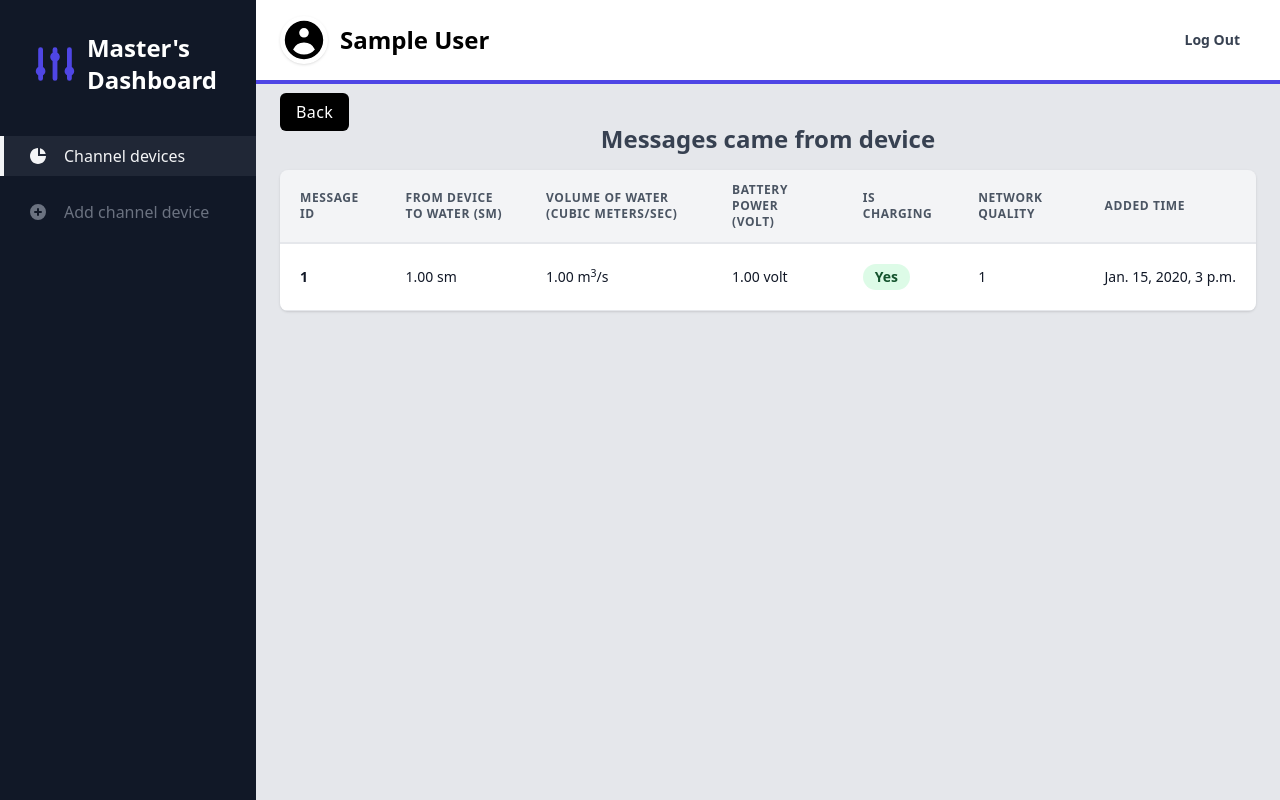
After one commit to SanjarbekSaminjonov/managewater_backend, a Django app: page /channels/masters/detail/1/last-messages/ in a window 1280 px wide. The commit adds this page. Run offline with Django 4.2, Linux system fonts and the light colour scheme; a user stored in the database is signed in; tables that the repository leaves empty hold one stand-in row (values such as "Sample post"); parts of the project's set-up code (start-up, migrations or seed data) failed here and were passed over; some libraries are stand-ins or nearby versions.

Commit message:
master dashboard changes

```diff
--- a/apps/channels/forms.py
+++ b/apps/channels/forms.py
@@ -39,7 +39,7 @@ class ChannelDeviceForm(ModelForm):
 class ChannelDeviceEditForm(ModelForm):
     class Meta:
         model = ChannelDevice
-        fields = ('name', 'phone_number', 'height', 'height_conf', 'latitude', 'longitude')
+        fields = ('name', 'phone_number', 'full_height', 'height', 'height_conf', 'latitude', 'longitude')
 
     def __init__(self, *args, **kwargs):
         super(ChannelDeviceEditForm, self).__init__(*args, **kwargs)
--- a/apps/channels/urls.py
+++ b/apps/channels/urls.py
@@ -12,9 +12,14 @@ urlpatterns = [
         name='edit_channel_device_data'
     ),
     path(
-        'detail/<str:device_id>/volume_table/',
+        'detail/<str:device_id>/volume-table/',
         views.volume_table,
         name='volume_table'
+    ),
+    path(
+        'detail/<str:device_id>/last-messages/',
+        views.last_messages,
+        name='last_messages'
     ),
     path(
         'detail/<str:device_id>/new/',
--- a/apps/channels/views.py
+++ b/apps/channels/views.py
@@ -2,7 +2,7 @@ from django.contrib.auth.decorators import login_required
 from django.shortcuts import render, redirect
 
 from .forms import ChannelDeviceForm, ChannelDeviceEditForm, ChannelDeviceVolumeForm
-from .models import ChannelDevice, ChannelDeviceVolumeTable
+from .models import ChannelDevice, ChannelMessage, ChannelDeviceVolumeTable
 
 
 @login_required(login_url='login')
@@ -133,3 +133,15 @@ def volume_table(request, device_id):
     }
 
     return render(request, 'channels_master/edit_row_volume_table.html', context)
+
+
+@login_required(login_url='login')
+def last_messages(request, device_id):
+    context = {
+        'title': 'Device rows',
+        'device_id': device_id,
+        'selected_device_messages':
+            ChannelMessage.objects.filter(device_id=device_id).order_by('-created_at')[:10]
+    }
+
+    return render(request, 'channels_master/last_channel_messages.html', context)
--- a/core/settings.py
+++ b/core/settings.py
@@ -35,6 +35,7 @@ INSTALLED_APPS = [
     'apps.channels',
     'apps.wells',
     'apps.watchers',
+    'apps.ministry_links',
 ]
 
 MIDDLEWARE = [
--- a/templates/base.html
+++ b/templates/base.html
@@ -7,101 +7,20 @@
     <meta name="viewport" content="width=device-width, initial-scale=1.0"/>
     <title>{% block page_title %} {% endblock page_title %}</title>
     <script src="https://cdn.tailwindcss.com"></script>
+    <script src="https://cdnjs.cloudflare.com/ajax/libs/alpinejs/2.3.0/alpine.js"
+            integrity="sha512-nIwdJlD5/vHj23CbO2iHCXtsqzdTTx3e3uAmpTm4x2Y8xCIFyWu4cSIV8GaGe2UNVq86/1h9EgUZy7tn243qdA=="
+            crossorigin="anonymous" referrerpolicy="no-referrer"></script>
 </head>
 
-<body>
+<body x-data="{isNavbarOpen: false}">
 
 <div class="flex h-screen bg-gray-200 font-roboto">
 
-    <div class="flex">
-        <div class="hidden fixed inset-0 z-20 transition-opacity bg-black opacity-50 lg:hidden"></div>
-
-        <div class="-translate-x-full ease-in fixed inset-y-0 left-0 z-30 w-64 overflow-y-auto transition duration-300 transform bg-gray-900 lg:translate-x-0 lg:static lg:inset-0">
-            <div class="flex items-center justify-center mt-8">
-                <a href="{% url 'master_dashboard' %}" class="flex items-center">
-
-                    <svg xmlns="http://www.w3.org/2000/svg" class="h-12 w-12 text-indigo-600" viewBox="0 0 20 20"
-                         fill="currentColor">
-                        <path d="M5 4a1 1 0 00-2 0v7.268a2 2 0 000 3.464V16a1 1 0 102 0v-1.268a2 2 0 000-3.464V4zM11 4a1 1 0 10-2 0v1.268a2 2 0 000 3.464V16a1 1 0 102 0V8.732a2 2 0 000-3.464V4zM16 3a1 1 0 011 1v7.268a2 2 0 010 3.464V16a1 1 0 11-2 0v-1.268a2 2 0 010-3.464V4a1 1 0 011-1z"></path>
-                    </svg>
-
-                    <span class="mx-2 text-2xl font-semibold text-white">Master's <br> Dashboard</span>
-
-                </a>
-            </div>
-
-            <nav class="mt-10">
-
-                <a href="{% url 'master_dashboard' %}"
-                   class="router-link-active router-link-exact-active flex items-center px-6 py-2 mt-4 duration-200 border-l-4 bg-gray-600 bg-opacity-25 text-gray-100 border-gray-100"
-                   aria-current="page">
-                    <svg class="w-5 h-5" viewBox="0 0 20 20" fill="none" xmlns="http://www.w3.org/2000/svg">
-                        <path d="M2 10C2 5.58172 5.58172 2 10 2V10H18C18 14.4183 14.4183 18 10 18C5.58172 18 2 14.4183 2 10Z"
-                              fill="currentColor"></path>
-                        <path d="M12 2.25195C14.8113 2.97552 17.0245 5.18877 17.748 8.00004H12V2.25195Z"
-                              fill="currentColor">
-                        </path>
-                    </svg>
-                    <span class="mx-4">Channel devices</span>
-                </a>
-
-                <a href="{% url 'add_new_device' %}"
-                   class="flex items-center px-6 py-2 mt-4 duration-200 border-l-4 border-gray-900 text-gray-500 hover:bg-gray-600 hover:bg-opacity-25 hover:text-gray-100">
-                    <svg xmlns="http://www.w3.org/2000/svg" class="h-5 w-5" viewBox="0 0 20 20" fill="currentColor">
-                        <path fill-rule="evenodd"
-                              d="M10 18a8 8 0 100-16 8 8 0 000 16zm1-11a1 1 0 10-2 0v2H7a1 1 0 100 2h2v2a1 1 0 102 0v-2h2a1 1 0 100-2h-2V7z"
-                              clip-rule="evenodd"></path>
-                    </svg>
-                    <span class="mx-4">Add channel device</span>
-                </a>
-            </nav>
-        </div>
-    </div>
+    {% include 'partials/sidebar.html' %}
 
     <div class="flex-1 flex flex-col overflow-hidden">
 
-        <header class="flex items-center justify-between px-6 py-4 bg-white border-b-4 border-indigo-600">
-
-            {% if user.is_authenticated %}
-
-                <div class="flex items-center">
-                    <div class="relative">
-                        <button class="relative z-10 block w-12 h-12 overflow-hidden rounded-full shadow focus:outline-none">
-                            <svg xmlns="http://www.w3.org/2000/svg" class="h-full w-full" viewBox="0 0 20 20"
-                                 fill="currentColor">
-                                <path fill-rule="evenodd"
-                                      d="M18 10a8 8 0 11-16 0 8 8 0 0116 0zm-6-3a2 2 0 11-4 0 2 2 0 014 0zm-2 4a5 5 0 00-4.546 2.916A5.986 5.986 0 0010 16a5.986 5.986 0 004.546-2.084A5 5 0 0010 11z"
-                                      clip-rule="evenodd">
-                                </path>
-                            </svg>
-                        </button>
-                    </div>
-                    <div class="pl-3">
-                        <p class="font-bold text-2xl">
-                            {% if user.first_name and user.last_name %}
-                                {{ user.first_name }} {{ user.last_name }}
-                            {% else %}
-                                {{ user.username }}
-                            {% endif %}
-                        </p>
-                    </div>
-                </div>
-                <div>
-                    <a href="{% url 'logout' %}"
-                       class="block rounded px-4 py-2 text-sm font-bold text-gray-700 hover:bg-indigo-600 hover:text-white">Log
-                        Out</a>
-                </div>
-
-            {% else %}
-                <div></div>
-                <div>
-                    <a href="{% url 'login' %}"
-                       class="block rounded px-4 py-2 text-sm hover:text-gray-700 bg-indigo-600 text-white">Log
-                        In</a>
-                </div>
-            {% endif %}
-
-        </header>
+        {% include 'partials/header.html' %}
 
         {% block content %}
 
--- /dev/null
+++ b/templates/channels_master/last_channel_messages.html
@@ -0,0 +1,128 @@
+{% extends 'base.html' %}
+
+{% block page_title %}
+    {{ title }}
+{% endblock page_title %}
+
+
+{% block content %}
+    <main class="flex-1 overflow-x-hidden overflow-y-auto bg-gray-200">
+        <div class="container mx-auto px-6 py-4">
+
+            <a href="{% url 'device_detail' device_id %}"
+               class="px-4 py-2 font-medium tracking-wide text-white capitalize transition-colors duration-200 transform bg-black rounded-md hover:bg-neutral-500 focus:outline-none focus:bg-indigo-500">
+                Back
+            </a>
+
+            {% if form %}
+                <form method="post" class="mt-6">
+                    {% csrf_token %}
+                    <div class="grid grid-cols-2 gap-6 mt-4 sm:grid-cols-2">
+                        {{ form }}
+                    </div>
+
+                    <div class="flex justify-end mt-4">
+                        <button type="submit"
+                                class="px-4 py-2 text-gray-200 bg-gray-800 rounded-md hover:bg-gray-700 focus:outline-none focus:bg-gray-700">
+                            Save
+                        </button>
+                    </div>
+
+                </form>
+            {% endif %}
+
+
+            <h2 class="text-2xl text-center font-semibold leading-tight text-gray-700">
+                Messages came from device
+            </h2>
+
+
+            <div class="px-4 py-4 -mx-4 overflow-x-auto sm:-mx-8 sm:px-8">
+                <div class="inline-block min-w-full overflow-hidden rounded-lg shadow">
+                    <table class="min-w-full leading-normal">
+                        <thead>
+                        <tr>
+                            <th class="px-5 py-3 text-xs font-semibold tracking-wider text-left text-gray-600 uppercase bg-gray-100 border-b-2 border-gray-200">
+                                Message ID
+                            </th>
+                            <th class="px-5 py-3 text-xs font-semibold tracking-wider text-left text-gray-600 uppercase bg-gray-100 border-b-2 border-gray-200">
+                                From device to water (sm)
+                            </th>
+                            <th class="px-5 py-3 text-xs font-semibold tracking-wider text-left text-gray-600 uppercase bg-gray-100 border-b-2 border-gray-200">
+                                Volume of water (cubic meters/sec)
+                            </th>
+                            <th class="px-5 py-3 text-xs font-semibold tracking-wider text-left text-gray-600 uppercase bg-gray-100 border-b-2 border-gray-200">
+                                Battery power (volt)
+                            </th>
+                            <th class="px-5 py-3 text-xs font-semibold tracking-wider text-left text-gray-600 uppercase bg-gray-100 border-b-2 border-gray-200">
+                                Is charging
+                            </th>
+                            <th class="px-5 py-3 text-xs font-semibold tracking-wider text-left text-gray-600 uppercase bg-gray-100 border-b-2 border-gray-200">
+                                Network quality
+                            </th>
+                            <th class="px-5 py-3 text-xs font-semibold tracking-wider text-left text-gray-600 uppercase bg-gray-100 border-b-2 border-gray-200">
+                                Added time
+                            </th>
+                        </tr>
+                        </thead>
+                        <tbody>
+                        {% for message in selected_device_messages %}
+                            <tr>
+                                <td class="px-5 py-5 text-sm bg-white border-b border-gray-200">
+                                    <p class="text-gray-900 whitespace-nowrap"><b>{{ message.id }}</b></p>
+                                </td>
+                                <td class="px-5 py-5 text-sm bg-white border-b border-gray-200">
+                                    <p class="text-gray-900 whitespace-nowrap">{{ message.h }} sm</p>
+                                </td>
+                                <td class="px-5 py-5 text-sm bg-white border-b border-gray-200">
+                                    <p class="text-gray-900 whitespace-nowrap">
+                                        {{ message.water_volume }}
+                                        m<sup>3</sup>/s
+                                    </p>
+                                </td>
+                                <td class="px-5 py-5 text-sm bg-white border-b border-gray-200">
+                                    <p class="text-gray-900 whitespace-nowrap">{{ message.bat }} volt</p>
+                                </td>
+                                <td class="px-5 py-5 text-sm bg-white border-b border-gray-200">
+                                    {% if message.is_charging %}
+                                        <span class="relative inline-block px-3 py-1 font-semibold text-green-900 leading-tight">
+                                            <span aria-hidden=""
+                                                  class="absolute inset-0 bg-green-200 opacity-50 rounded-full"></span>
+                                            <span class="relative">Yes</span>
+                                        </span>
+                                    {% else %}
+                                        <span class="relative inline-block px-3 py-1 font-semibold text-red-900 leading-tight">
+                                            <span aria-hidden=""
+                                                  class="absolute inset-0 bg-red-200 opacity-50 rounded-full"></span>
+                                            <span class="relative">No</span>
+                                        </span>
+                                    {% endif %}
+                                </td>
+                                <td class="px-5 py-5 text-sm bg-white border-b border-gray-200">
+                                    <p class="text-gray-900 whitespace-nowrap">{{ message.net }}</p>
+                                </td>
+                                <td class="px-5 py-5 text-sm bg-white border-b border-gray-200">
+                                    <p class="text-gray-900 whitespace-nowrap">{{ message.created_at }}</p>
+                                </td>
+                            </tr>
+                        {% endfor %}
+                        </tbody>
+                    </table>
+{#                    <div class="flex flex-col items-center px-5 py-5 bg-white border-t xs:flex-row xs:justify-between">#}
+{#                        <span class="text-xs text-gray-900 xs:text-sm">Showing 1 to 4 of 50 Entries</span>#}
+{#                        <div class="inline-flex mt-2 xs:mt-0">#}
+{#                            <button class="px-4 py-2 text-sm font-semibold text-gray-800 bg-gray-300 rounded-l hover:bg-gray-400">#}
+{#                                Prev#}
+{#                            </button>#}
+{#                            <button class="px-4 py-2 text-sm font-semibold text-gray-800 bg-gray-300 rounded-r hover:bg-gray-400">#}
+{#                                Next#}
+{#                            </button>#}
+{#                        </div>#}
+{#                    </div>#}
+                </div>
+            </div>
+        </div>
+
+
+    </main>
+{% endblock content %}
--- /dev/null
+++ b/templates/partials/header.html
@@ -0,0 +1,51 @@
+<header class="flex items-center justify-between px-6 py-4 bg-white border-b-4 border-indigo-600">
+
+    <div class="flex items-center hover:bg-gray-100 block lg:hidden">
+        <button class="text-gray-500 focus:outline-none lg:hidden" @click="isNavbarOpen = !isNavbarOpen">
+            <svg class="w-6 h-6" viewBox="0 0 24 24" fill="none" xmlns="http://www.w3.org/2000/svg">
+                <path d="M4 6H20M4 12H20M4 18H11" stroke="currentColor" stroke-width="2" stroke-linecap="round"
+                      stroke-linejoin="round"></path>
+            </svg>
+        </button>
+    </div>
+
+    {% if user.is_authenticated %}
+
+        <div class="flex items-center">
+            <div class="relative">
+                <button class="relative z-10 block w-12 h-12 overflow-hidden rounded-full shadow focus:outline-none">
+                    <svg xmlns="http://www.w3.org/2000/svg" class="h-full w-full" viewBox="0 0 20 20"
+                         fill="currentColor">
+                        <path fill-rule="evenodd"
+                              d="M18 10a8 8 0 11-16 0 8 8 0 0116 0zm-6-3a2 2 0 11-4 0 2 2 0 014 0zm-2 4a5 5 0 00-4.546 2.916A5.986 5.986 0 0010 16a5.986 5.986 0 004.546-2.084A5 5 0 0010 11z"
+                              clip-rule="evenodd">
+                        </path>
+                    </svg>
+                </button>
+            </div>
+            <div class="pl-3">
+                <p class="font-bold text-2xl">
+                    {% if user.first_name and user.last_name %}
+                        {{ user.first_name }} {{ user.last_name }}
+                    {% else %}
+                        {{ user.username }}
+                    {% endif %}
+                </p>
+            </div>
+        </div>
+        <div>
+            <a href="{% url 'logout' %}"
+               class="block rounded px-4 py-2 text-sm font-bold text-gray-700 hover:bg-indigo-600 hover:text-white">Log
+                Out</a>
+        </div>
+
+    {% else %}
+        <div></div>
+        <div>
+            <a href="{% url 'login' %}"
+               class="block rounded px-4 py-2 text-sm hover:text-gray-700 bg-indigo-600 text-white">Log
+                In</a>
+        </div>
+    {% endif %}
+
+</header>
--- /dev/null
+++ b/templates/partials/sidebar.html
@@ -0,0 +1,49 @@
+<div class="flex">
+    <div class="hidden fixed inset-0 z-20 transition-opacity bg-black opacity-50 lg:hidden"
+         :class="{'hidden': !isNavbarOpen, 'block': isNavbarOpen}"
+         @click="isNavbarOpen = !isNavbarOpen">
+    </div>
+
+    <div class="-translate-x-full ease-in fixed inset-y-0 left-0 z-30 w-64 overflow-y-auto transition duration-300 transform bg-gray-900 lg:translate-x-0 lg:static lg:inset-0"
+         :class="{'-translate-x-full': !isNavbarOpen, 'translate-x-0': isNavbarOpen}">
+
+        <div class="flex items-center justify-center mt-8">
+            <a href="{% url 'master_dashboard' %}" class="flex items-center">
+
+                <svg xmlns="http://www.w3.org/2000/svg" class="h-12 w-12 text-indigo-600" viewBox="0 0 20 20"
+                     fill="currentColor">
+                    <path d="M5 4a1 1 0 00-2 0v7.268a2 2 0 000 3.464V16a1 1 0 102 0v-1.268a2 2 0 000-3.464V4zM11 4a1 1 0 10-2 0v1.268a2 2 0 000 3.464V16a1 1 0 102 0V8.732a2 2 0 000-3.464V4zM16 3a1 1 0 011 1v7.268a2 2 0 010 3.464V16a1 1 0 11-2 0v-1.268a2 2 0 010-3.464V4a1 1 0 011-1z"></path>
+                </svg>
+
+                <span class="mx-2 text-2xl font-semibold text-white">Master's <br> Dashboard</span>
+
+            </a>
+        </div>
+
+        <nav class="mt-10">
+
+            <a href="{% url 'master_dashboard' %}"
+               class="router-link-active router-link-exact-active flex items-center px-6 py-2 mt-4 duration-200 border-l-4 bg-gray-600 bg-opacity-25 text-gray-100 border-gray-100"
+               aria-current="page">
+                <svg class="w-5 h-5" viewBox="0 0 20 20" fill="none" xmlns="http://www.w3.org/2000/svg">
+                    <path d="M2 10C2 5.58172 5.58172 2 10 2V10H18C18 14.4183 14.4183 18 10 18C5.58172 18 2 14.4183 2 10Z"
+                          fill="currentColor"></path>
+                    <path d="M12 2.25195C14.8113 2.97552 17.0245 5.18877 17.748 8.00004H12V2.25195Z"
+                          fill="currentColor">
+                    </path>
+                </svg>
+                <span class="mx-4">Channel devices</span>
+            </a>
+
+            <a href="{% url 'add_new_device' %}"
+               class="flex items-center px-6 py-2 mt-4 duration-200 border-l-4 border-gray-900 text-gray-500 hover:bg-gray-600 hover:bg-opacity-25 hover:text-gray-100">
+                <svg xmlns="http://www.w3.org/2000/svg" class="h-5 w-5" viewBox="0 0 20 20" fill="currentColor">
+                    <path fill-rule="evenodd"
+                          d="M10 18a8 8 0 100-16 8 8 0 000 16zm1-11a1 1 0 10-2 0v2H7a1 1 0 100 2h2v2a1 1 0 102 0v-2h2a1 1 0 100-2h-2V7z"
+                          clip-rule="evenodd"></path>
+                </svg>
+                <span class="mx-4">Add channel device</span>
+            </a>
+        </nav>
+    </div>
+</div>
```
Also changed, not shown: apps/channels/admin.py (+5 -2 lines), apps/channels/models.py (+12 -5 lines), apps/ministry_links/admin.py (added, +14 -0 lines), apps/ministry_links/apps.py (added, +8 -0 lines), apps/ministry_links/models.py (added, +50 -0 lines), templates/channels_master/channel_device_detail.html (+12 -5 lines), apps/channels/migrations/0012_channeldevice_ministry_id_and_more.py (added), apps/channels/migrations/0013_ministrylink.py (added), apps/channels/migrations/0014_delete_ministrylink.py (added), apps/ministry_links/__init__.py (added), apps/ministry_links/migrations/0001_initial.py (added), apps/ministry_links/migrations/__init__.py (added).
